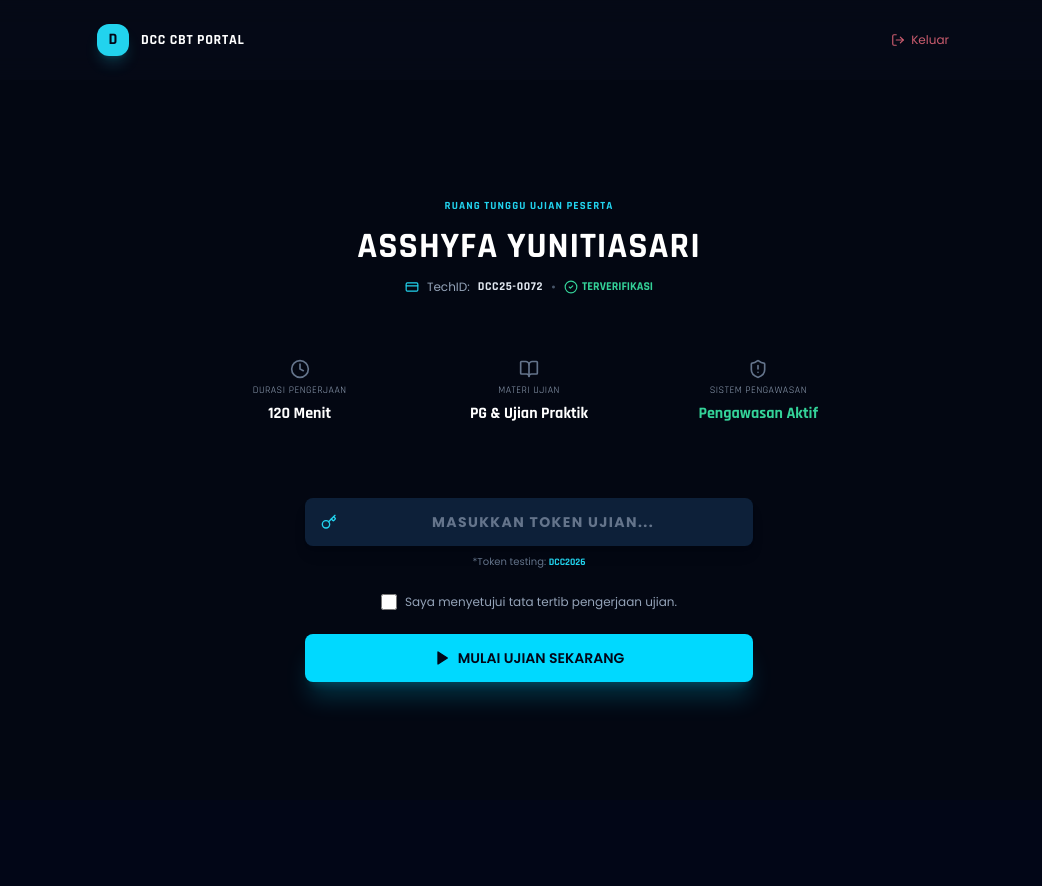
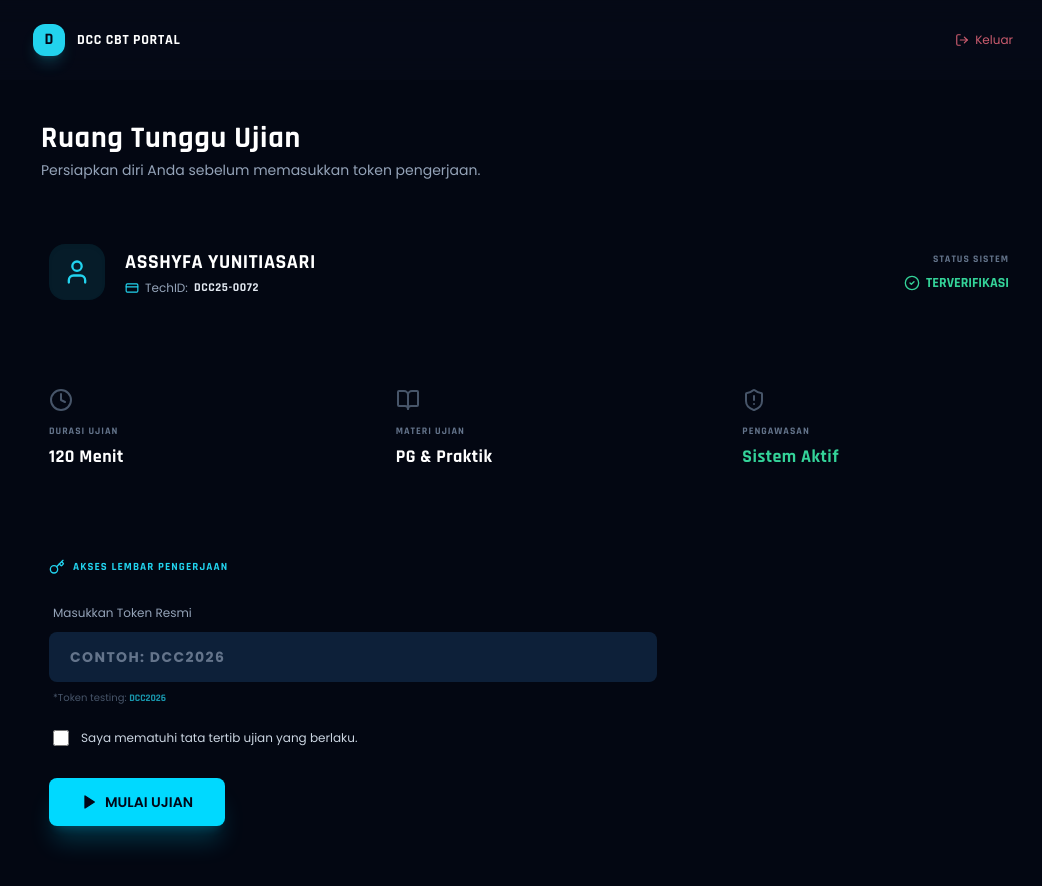
Before and after one commit to dcc-daruttaufiq/dcc-cbt-system, a React (Vite) app in the folder client/: page /dashboard-peserta in a window 1280 px wide. Shown: the top 886 px of the page, without its empty margins (111-1153 px from the left). Before the commit the page ends 800 px from the top, so only its background shows below. Built offline with nearby package versions, Linux system fonts and the light colour scheme.

Commit message:
style: fix dashboard layout to be left-aligned while keeping the clean floating aesthetic

```diff
--- a/client/src/pages/DashboardPeserta.jsx
+++ b/client/src/pages/DashboardPeserta.jsx
@@ -73,7 +73,7 @@ export default function DashboardPeserta() {
     <div className="min-h-screen bg-[#030712] text-slate-100 font-sans flex flex-col">
       {/* NAVBAR ULTRA CLEAN */}
       <Navbar>
-        <div className="flex justify-between items-center w-full max-w-4xl mx-auto px-4 py-2">
+        <div className="flex justify-between items-center w-full max-w-5xl mx-auto px-4 py-2">
           <div className="flex items-center gap-3">
             <div className="w-8 h-8 rounded-xl bg-cyan-400 flex items-center justify-center text-slate-950 font-display font-bold shadow-lg shadow-cyan-400/20">
               D
@@ -85,81 +85,106 @@ export default function DashboardPeserta() {
 
           <button
             onClick={handleLogout}
-            className="text-xs text-rose-400/80 hover:text-rose-400 transition-all font-sans flex items-center gap-1.5 py-1 px-3 rounded-lg hover:bg-rose-500/10"
+            className="text-xs text-rose-400/80 hover:text-rose-400 transition-all font-sans flex items-center gap-1.5 py-1.5 px-3 rounded-lg hover:bg-rose-500/10"
           >
             <LogOut className="w-3.5 h-3.5" /> Keluar
           </button>
         </div>
       </Navbar>
 
-      {/* MAIN CONTENT FLOATING CONCEPT */}
-      <main className="flex-1 flex items-center justify-center p-6 overflow-y-auto">
+      {/* MAIN CONTENT - LEFT ALIGNED & STRUCTURED */}
+      <main className="flex-1 p-6 md:p-10 overflow-y-auto">
         <motion.div
           initial={{ opacity: 0, y: 15 }}
           animate={{ opacity: 1, y: 0 }}
-          className="max-w-2xl w-full text-center space-y-10 py-6"
+          className="max-w-5xl mx-auto space-y-6"
         >
 
-          {/* HEADER HEADERLESS & LEGA */}
-          <div className="space-y-3">
-            <p className="text-[11px] font-display font-bold text-cyan-400 uppercase tracking-widest">
-              RUANG TUNGGU UJIAN PESERTA
-            </p>
-            <h1 className="text-3xl md:text-4xl font-display font-bold text-white tracking-wide">
-              {userName}
+          {/* HEADER TEXT */}
+          <div className="px-2 md:px-6 pb-2">
+            <h1 className="text-2xl md:text-3xl font-display font-bold text-white tracking-wide">
+              Ruang Tunggu Ujian
             </h1>
-            <p className="text-xs text-slate-400 font-sans flex items-center justify-center gap-2">
-              <CreditCard className="w-3.5 h-3.5 text-cyan-400" />
-              TechID: <span className="text-slate-200 font-display font-bold tracking-wider">{techId}</span>
-              <span className="text-slate-600">•</span>
-              <span className="text-emerald-400 font-display font-bold flex items-center gap-1">
-                <CheckCircle2 className="w-3.5 h-3.5 inline" /> TERVERIFIKASI
-              </span>
+            <p className="text-sm text-slate-400 font-sans mt-1">
+              Persiapkan diri Anda sebelum memasukkan token pengerjaan.
             </p>
           </div>
 
-          {/* INFORMASI UTAMA: BAR / KOTAK CUMA MUNCUL SAAT HOVER */}
-          <div className="grid grid-cols-1 md:grid-cols-3 gap-4 pt-2">
-            <div className="p-4 rounded-2xl bg-transparent hover:bg-[#0d1527]/60 hover:shadow-xl transition-all duration-300 space-y-1 text-center group">
-              <Clock className="w-5 h-5 text-slate-500 group-hover:text-cyan-400 transition-colors mx-auto" />
-              <p className="text-[10px] text-slate-400 font-display uppercase tracking-wider">DURASI PENGERJAAN</p>
-              <h3 className="text-base font-display font-bold text-white">120 Menit</h3>
+          {/* KARTU PROFIL - FLOATING LEFT ALIGNED */}
+          <div className="p-6 md:p-8 rounded-[2rem] bg-transparent hover:bg-[#0d1527]/60 transition-all duration-300 flex flex-col md:flex-row items-start md:items-center justify-between gap-6 group">
+            <div className="flex items-center gap-5">
+              <div className="w-14 h-14 rounded-2xl bg-cyan-400/10 text-cyan-400 flex items-center justify-center font-display font-bold shadow-inner group-hover:bg-cyan-400/20 transition-all">
+                <User className="w-7 h-7" />
               </div>
-
-            <div className="p-4 rounded-2xl bg-transparent hover:bg-[#0d1527]/60 hover:shadow-xl transition-all duration-300 space-y-1 text-center group">
-              <BookOpen className="w-5 h-5 text-slate-500 group-hover:text-cyan-400 transition-colors mx-auto" />
-              <p className="text-[10px] text-slate-400 font-display uppercase tracking-wider">MATERI UJIAN</p>
-              <h3 className="text-base font-display font-bold text-white">PG & Ujian Praktik</h3>
-            </div>
-
-            <div className="p-4 rounded-2xl bg-transparent hover:bg-[#0d1527]/60 hover:shadow-xl transition-all duration-300 space-y-1 text-center group">
-              <ShieldAlert className="w-5 h-5 text-slate-500 group-hover:text-cyan-400 transition-colors mx-auto" />
-              <p className="text-[10px] text-slate-400 font-display uppercase tracking-wider">SISTEM PENGAWASAN</p>
-              <h3 className="text-base font-display font-bold text-emerald-400">Pengawasan Aktif</h3>
+              <div className="text-left space-y-1">
+                <h2 className="text-xl font-display font-bold text-white tracking-wide">{userName}</h2>
+                <p className="text-xs text-slate-400 font-sans flex items-center gap-1.5">
+                  <CreditCard className="w-3.5 h-3.5 text-cyan-400" />
+                  TechID: <span className="text-slate-200 font-display font-bold tracking-wider">{techId}</span>
+                </p>
               </div>
             </div>
 
-          {/* FORM TOKEN ELEGAN & FLOATING */}
-          <form onSubmit={handleMulaiUjian} className="space-y-6 max-w-md mx-auto pt-4">
+            <div className="text-left md:text-right border-t md:border-t-0 border-slate-800/40 pt-4 md:pt-0 w-full md:w-auto">
+              <p className="text-[10px] text-slate-500 uppercase tracking-widest font-display font-bold mb-1.5">Status Sistem</p>
+              <span className="text-emerald-400 font-display font-bold flex items-center gap-1.5 text-sm md:justify-end">
+                <CheckCircle2 className="w-4 h-4" /> TERVERIFIKASI
+              </span>
+            </div>
+          </div>
 
+          {/* INFO STATISTIK - LEFT ALIGNED TEXT */}
+          <div className="grid grid-cols-1 md:grid-cols-3 gap-4">
+            <div className="p-6 md:p-8 rounded-[2rem] bg-transparent hover:bg-[#0d1527]/60 transition-all duration-300 flex flex-col gap-3 group">
+              <Clock className="w-6 h-6 text-slate-600 group-hover:text-cyan-400 transition-colors" />
+              <div>
+                <p className="text-[10px] text-slate-500 font-display font-bold uppercase tracking-widest mb-1">Durasi Ujian</p>
+                <h3 className="text-lg font-display font-bold text-white tracking-wide">120 Menit</h3>
+              </div>
+            </div>
+
+            <div className="p-6 md:p-8 rounded-[2rem] bg-transparent hover:bg-[#0d1527]/60 transition-all duration-300 flex flex-col gap-3 group">
+              <BookOpen className="w-6 h-6 text-slate-600 group-hover:text-cyan-400 transition-colors" />
+              <div>
+                <p className="text-[10px] text-slate-500 font-display font-bold uppercase tracking-widest mb-1">Materi Ujian</p>
+                <h3 className="text-lg font-display font-bold text-white tracking-wide">PG & Praktik</h3>
+              </div>
+            </div>
+
+            <div className="p-6 md:p-8 rounded-[2rem] bg-transparent hover:bg-[#0d1527]/60 transition-all duration-300 flex flex-col gap-3 group">
+              <ShieldAlert className="w-6 h-6 text-slate-600 group-hover:text-cyan-400 transition-colors" />
+              <div>
+                <p className="text-[10px] text-slate-500 font-display font-bold uppercase tracking-widest mb-1">Pengawasan</p>
+                <h3 className="text-lg font-display font-bold text-emerald-400 tracking-wide">Sistem Aktif</h3>
+              </div>
+            </div>
+          </div>
+
+          {/* FORM TOKEN - LEFT ALIGNED & STRUCTURED */}
+          <div className="p-6 md:p-8 rounded-[2rem] bg-transparent hover:bg-[#0d1527]/40 transition-all duration-300 max-w-2xl mt-4">
+            <h3 className="text-[11px] font-display font-bold text-cyan-400 tracking-widest uppercase mb-6 flex items-center gap-2">
+              <Key className="w-4 h-4" /> Akses Lembar Pengerjaan
+            </h3>
+
+            <form onSubmit={handleMulaiUjian} className="space-y-6">
               <div className="space-y-2">
-              <div className="relative">
-                <Key className="w-4 h-4 text-cyan-400 absolute left-4 top-1/2 -translate-y-1/2" />
+                <label className="text-xs font-sans text-slate-400 ml-1">
+                  Masukkan Token Resmi
+                </label>
                 <Input
                   type="text"
-                  placeholder="MASUKKAN TOKEN UJIAN..."
+                  placeholder="Contoh: DCC2026"
                   value={tokenInput}
                   onChange={(e) => setTokenInput(e.target.value.toUpperCase())}
-                  className="pl-11 pr-4 py-3.5 text-center uppercase font-display font-bold tracking-widest text-sm bg-[#0d1527]/40 hover:bg-[#0d1527]/80 focus:bg-[#0d1527] border-0 text-white rounded-2xl transition-all duration-300 focus:ring-1 focus:ring-cyan-400 shadow-lg"
+                  className="w-full px-5 py-3.5 uppercase font-display font-bold tracking-widest text-sm bg-[#0d1527]/40 hover:bg-[#0d1527]/80 focus:bg-[#0d1527] border border-transparent focus:border-cyan-400/30 text-white rounded-2xl transition-all duration-300"
                 />
-              </div>
-              <p className="text-[10px] text-slate-500 font-sans">
-                *Token testing: <code className="text-cyan-400 font-display font-bold">DCC2026</code>
+                <p className="text-[10px] text-slate-600 font-sans ml-1">
+                  *Token testing: <code className="text-cyan-400/70 font-display font-bold">DCC2026</code>
                 </p>
               </div>
 
-            {/* CHECKBOX MINIMALIS */}
-            <div className="flex items-center justify-center gap-2">
+              {/* CHECKBOX */}
+              <div className="flex items-center gap-3 ml-1">
                 <input
                   type="checkbox"
                   id="agree"
@@ -167,8 +192,8 @@ export default function DashboardPeserta() {
                   onChange={(e) => setIsAgreed(e.target.checked)}
                   className="w-4 h-4 accent-cyan-400 rounded cursor-pointer"
                 />
-              <label htmlFor="agree" className="text-xs text-slate-400 hover:text-slate-200 transition-colors cursor-pointer select-none font-sans">
-                Saya menyetujui tata tertib pengerjaan ujian.
+                <label htmlFor="agree" className="text-xs text-slate-300 hover:text-white transition-colors cursor-pointer select-none font-sans">
+                  Saya mematuhi tata tertib ujian yang berlaku.
                 </label>
               </div>
 
@@ -177,29 +202,29 @@ export default function DashboardPeserta() {
                 <motion.div
                   initial={{ opacity: 0, y: -5 }}
                   animate={{ opacity: 1, y: 0 }}
-                className="p-3 bg-rose-500/10 rounded-xl text-rose-400 text-xs font-sans flex items-center justify-center gap-2"
+                  className="p-3.5 bg-rose-500/10 rounded-2xl text-rose-400 text-xs font-sans flex items-center gap-2"
                 >
                   <AlertCircle className="w-4 h-4 shrink-0" />
                   <span>{tokenError}</span>
                 </motion.div>
               )}
 
-            {/* BUTTON MULAI ELEGAN */}
-            <div>
+              {/* BUTTON SUBMIT */}
+              <div className="pt-2">
                 <Button
                   type="submit"
                   disabled={isLoading}
-                className="w-full py-3.5 bg-cyan-400 hover:bg-cyan-300 text-slate-950 font-display font-bold text-sm border-0 rounded-2xl shadow-xl shadow-cyan-400/20 hover:shadow-cyan-400/40 transition-all duration-300 flex items-center justify-center gap-2"
+                  className="w-full sm:w-auto px-8 py-3.5 bg-cyan-400 hover:bg-cyan-300 text-slate-950 font-display font-bold text-sm border-0 rounded-2xl shadow-xl shadow-cyan-400/20 hover:shadow-cyan-400/40 transition-all duration-300 flex items-center justify-center gap-2"
                 >
-                {isLoading ? 'MEMVERIFIKASI TOKEN...' : (
+                  {isLoading ? 'MEMVERIFIKASI...' : (
                     <>
-                    <Play className="w-4 h-4 fill-slate-950" /> MULAI UJIAN SEKARANG
+                      <Play className="w-4 h-4 fill-slate-950" /> MULAI UJIAN
                     </>
                   )}
                 </Button>
               </div>
-
             </form>
+          </div>
 
         </motion.div>
       </main>
```
Lines whose indentation alone changed are shown as unchanged.
